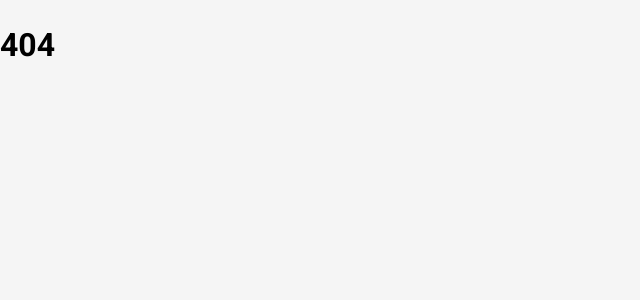
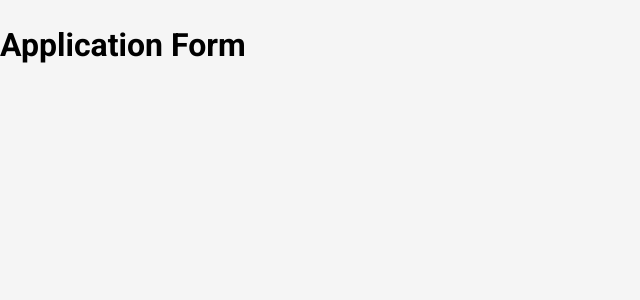
Before and after one commit to Arshad-Siddiqui/whereiapplied, a React (Vite) app: page /application-form in a window 1280 px wide. Shown: the top 300 px of the page, without its empty margins (0-640 px from the left). Built offline with nearby package versions, Linux system fonts and the light colour scheme.

Commit message:
Create application page

```diff
--- a/src/App.tsx
+++ b/src/App.tsx
@@ -1,11 +1,13 @@
 import { Route, Routes } from "react-router-dom";
 import "./App.css";
 import FeedPage from "./pages/feed";
+import ApplicationPage from "./pages/application";
 
 function App() {
   return (
     <Routes>
       <Route path="/" element={<FeedPage />} />
+      <Route path="/application-form" element={<ApplicationPage />} />
       <Route path="*" element={<h1>404</h1>} />
     </Routes>
   );
--- a/src/components/application.css
+++ b/src/components/application.css
@@ -17,3 +17,7 @@
 .rejected {
   opacity: 0.5;
 }
+
+.application-text-container {
+  margin-left: 0.3rem;
+}
--- /dev/null
+++ b/src/components/applicationForm.tsx
@@ -0,0 +1,7 @@
+export default function ApplicationForm() {
+  return (
+    <div>
+      <h1>Application Form</h1>
+    </div>
+  );
+}
--- /dev/null
+++ b/src/pages/application.tsx
@@ -0,0 +1,5 @@
+import ApplicationForm from "../components/applicationForm";
+
+export default function ApplicationPage() {
+  return <ApplicationForm />;
+}
```
